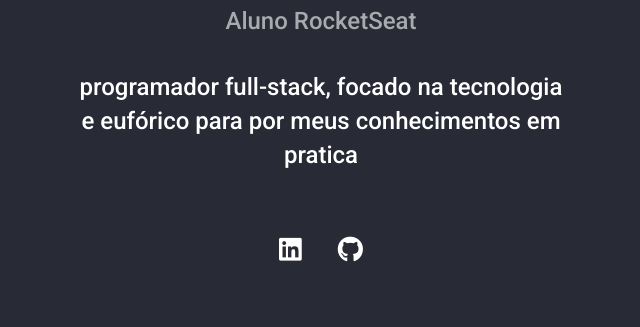
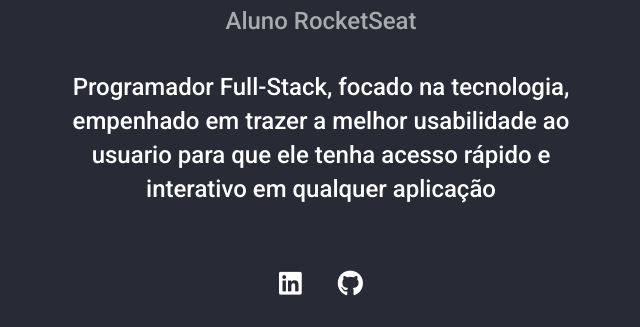
Before and after one commit to MayconPiresDev/MayconPiresDev.github.io, a plain HTML site: page Portfolio/index.html in a window 1280 px wide. Shown: the part 473-800 px from the top of the page, without its empty margins (319-959 px from the left). Drawn offline with Linux system fonts and the light colour scheme.

Commit message:
Refatoração para melhor entendimento

```diff
--- a/Portfolio/index.html
+++ b/Portfolio/index.html
@@ -19,7 +19,7 @@
             <img src="https://avatars.githubusercontent.com/u/59845199?s=400&u=b91384e25cbdfc3b87bb84a0f6e2de828125640d&v=4" alt="Maycon Pires">
             <h1>Maycon Pires</h1>
             <h2>Aluno RocketSeat</h2>
-            <p>programador full-stack, focado na tecnologia e eufórico para por meus conhecimentos em pratica</p>
+            <p>Programador Full-Stack, focado na tecnologia, empenhado em trazer a melhor usabilidade ao usuario para que ele tenha acesso rápido e interativo em qualquer aplicação</p>
         </div>
 
         <div id="links-footer" class="links">
```
